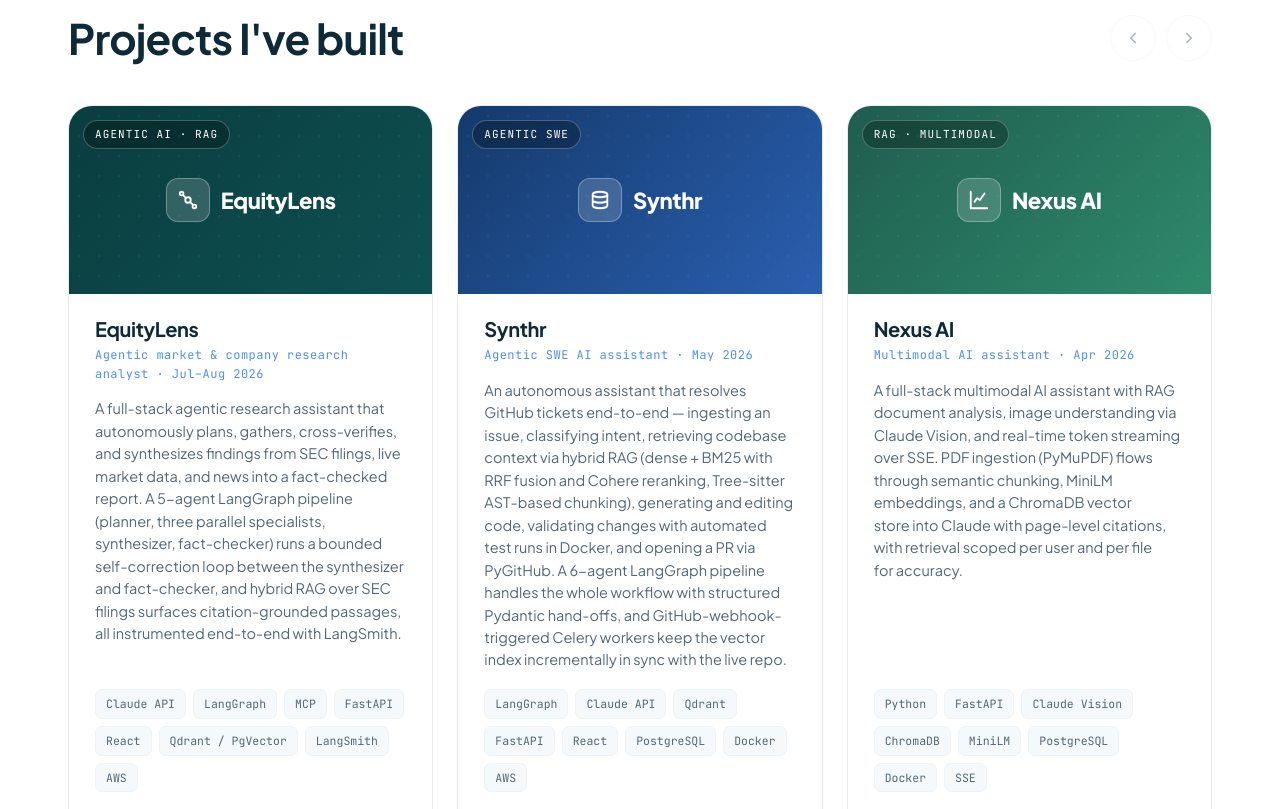
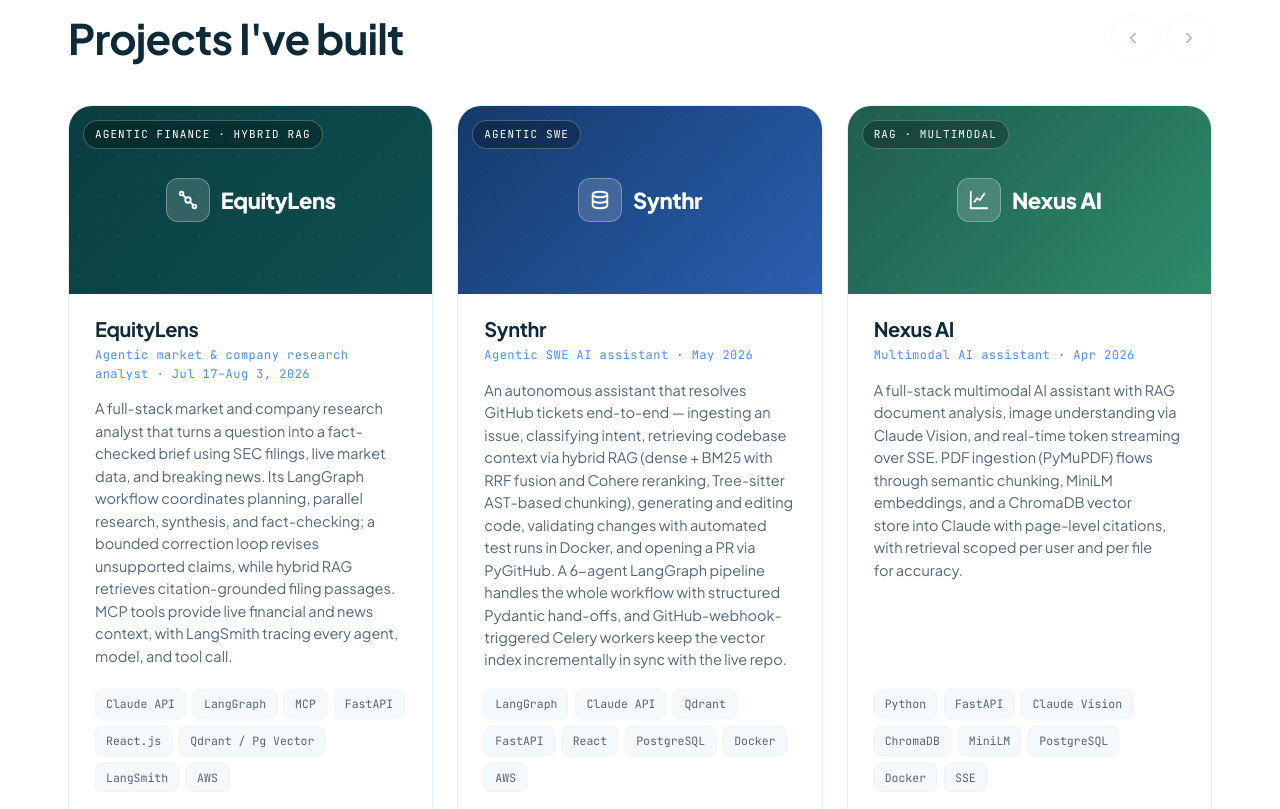
Before and after one commit to Abhi-2023/Abhishek-Gupta-Portfolio, a plain HTML site: page Portfolio.html in a window 1280 px wide. Shown: the part 8094-8903 px from the top of the page. Drawn offline with Linux system fonts and the light colour scheme.

Commit message:
Updated Portfolio

```diff
--- a/Portfolio.html
+++ b/Portfolio.html
@@ -376,14 +376,14 @@
     <div class="proj-track" id="projTrack">
       <article class="proj-card">
         <div class="proj-thumb t-agent">
-          <span class="pt-tag">Agentic AI · RAG</span>
+          <span class="pt-tag">Agentic Finance · Hybrid RAG</span>
           <span class="pt-logo"><span class="lg"><svg viewBox="0 0 24 24" fill="none"><circle cx="12" cy="12" r="3" stroke="#fff" stroke-width="2"/><circle cx="5" cy="5" r="2" stroke="#fff" stroke-width="2"/><circle cx="19" cy="19" r="2" stroke="#fff" stroke-width="2"/><path d="m6.6 6.6 3 3m4.8 4.8 3 3" stroke="#fff" stroke-width="2"/></svg></span>EquityLens</span>
         </div>
         <div class="proj-body">
           <h3>EquityLens</h3>
-          <div class="pb-sub">Agentic market &amp; company research analyst · Jul–Aug 2026</div>
-          <p>A full-stack agentic research assistant that autonomously plans, gathers, cross-verifies, and synthesizes findings from SEC filings, live market data, and news into a fact-checked report. A 5-agent LangGraph pipeline (planner, three parallel specialists, synthesizer, fact-checker) runs a bounded self-correction loop between the synthesizer and fact-checker, and hybrid RAG over SEC filings surfaces citation-grounded passages, all instrumented end-to-end with LangSmith.</p>
-          <div class="proj-stack"><span>Claude API</span><span>LangGraph</span><span>MCP</span><span>FastAPI</span><span>React</span><span>Qdrant / PgVector</span><span>LangSmith</span><span>AWS</span></div>
+          <div class="pb-sub">Agentic market &amp; company research analyst · Jul 17–Aug 3, 2026</div>
+          <p>A full-stack market and company research analyst that turns a question into a fact-checked brief using SEC filings, live market data, and breaking news. Its LangGraph workflow coordinates planning, parallel research, synthesis, and fact-checking; a bounded correction loop revises unsupported claims, while hybrid RAG retrieves citation-grounded filing passages. MCP tools provide live financial and news context, with LangSmith tracing every agent, model, and tool call.</p>
+          <div class="proj-stack"><span>Claude API</span><span>LangGraph</span><span>MCP</span><span>FastAPI</span><span>React.js</span><span>Qdrant / Pg Vector</span><span>LangSmith</span><span>AWS</span></div>
           <a class="proj-link" href="https://github.com/Abhi-2023" target="_blank" rel="noopener">View on GitHub
             <svg viewBox="0 0 24 24" fill="none"><path d="M7 17 17 7M9 7h8v8" stroke="currentColor" stroke-width="2" stroke-linecap="round" stroke-linejoin="round"/></svg>
           </a>
```
Also changed, not shown: index.html (+4 -4 lines), 1 other file.
